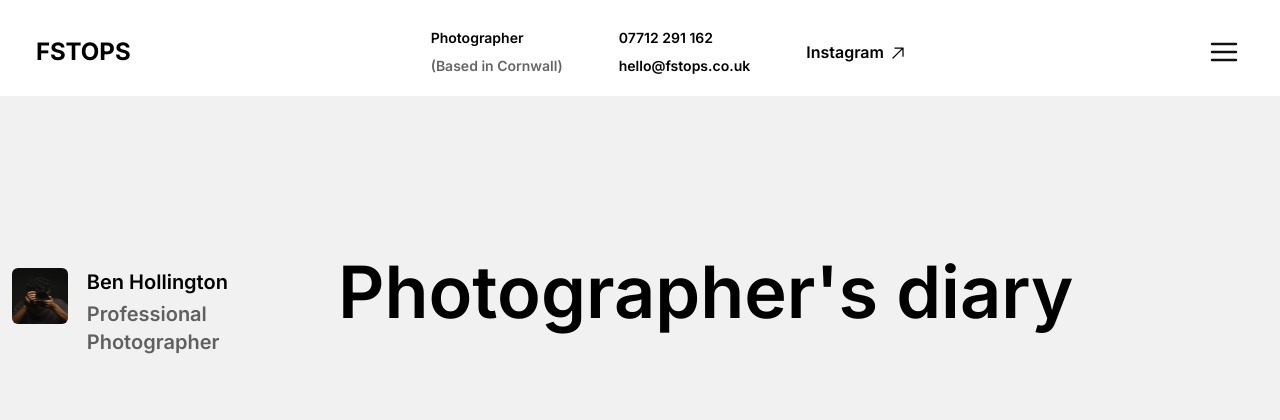
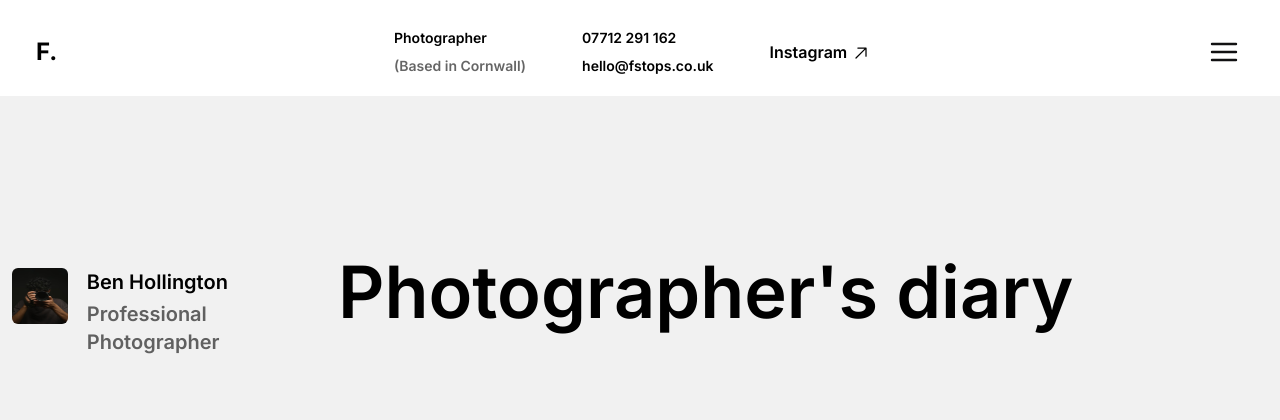
Before and after one commit to JaimieHemmings/fstops-2.0, a Django app: page /news/ in a window 1280 px wide. Shown: the top 420 px of the page. Run offline with Django 4.2, Linux system fonts and the light colour scheme; data that the repository does not hold is empty; some libraries are stand-ins or nearby versions; some web fonts are replaced.

Commit message:
Update navigation.html

```diff
--- a/templates/partials/navigation.html
+++ b/templates/partials/navigation.html
@@ -7,7 +7,7 @@
     <h1>
       <a href="/" class="flex items-center space-x-3">
           <span class="inter self-center text-2xl font-bold whitespace-nowrap">
-            FSTOPS
+            F.
           </span>
       </a>
     </h1>
```
